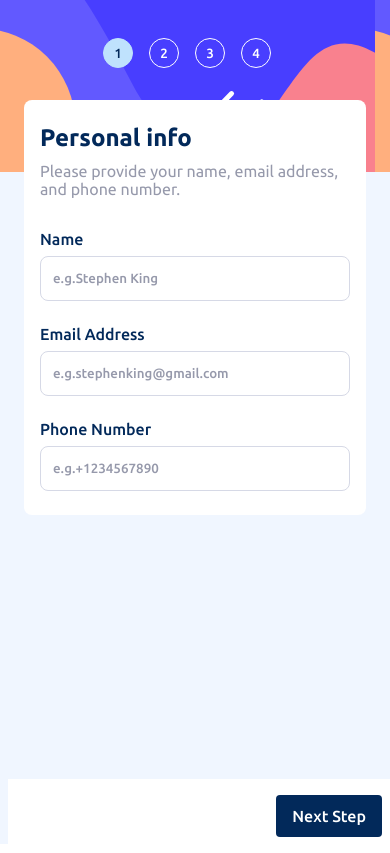
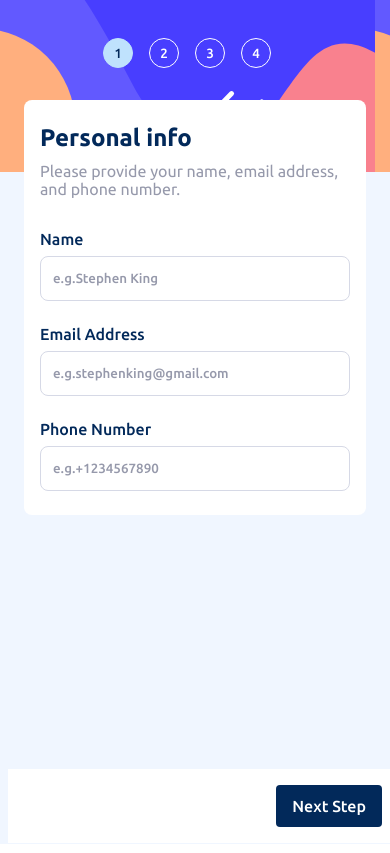
Before and after one commit to surbhi84/formSvg, a React (Vite) app: page / in a window 390 px wide. Built offline with nearby package versions, Linux system fonts and the light colour scheme.

Commit message:
fix: next button sticks to bottom

```diff
--- a/src/components/Steps/steps.css
+++ b/src/components/Steps/steps.css
@@ -173,7 +173,7 @@
     width: 100vw;
     position: absolute;
     left: -16px;
-    bottom: -40vh;
+    bottom:calc(516px - 100vh);
     padding: 16px;
   }
 
```
